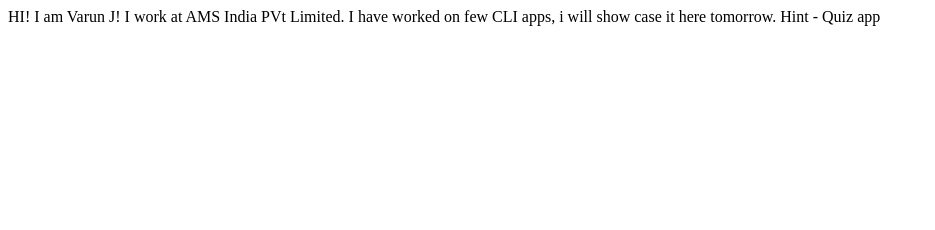
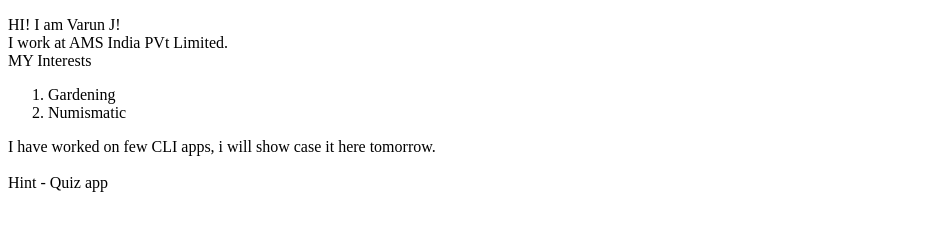
Before and after one commit to varunjram/student-name-site-VJ, a plain HTML site: page index.html in a window 1280 px wide. Shown: the whole page, without its empty margins (0-935 px from the left). Drawn offline with Linux system fonts and the light colour scheme.

Commit message:
code&Docs
Updated Code and added some personal details

```diff
--- a/index.html
+++ b/index.html
@@ -7,13 +7,23 @@
     <title>Student Site</title>
 </head>
 <body>
-    HI! I am Varun J!
+    <p>
+        HI! I am Varun J! <br>
 
-   I work at AMS India PVt Limited.
+   I work at AMS India PVt Limited.<br>
 
-   I have worked on few CLI apps, i will show case it here tomorrow.
+   MY Interests
+       <ol>
+   <li>Gardening</li>
+   <li>Numismatic</li>
+       </ol>
 
-   Hint - Quiz app
+
+   I have worked on few CLI apps, i will show case it here tomorrow.<br>
+   <br>
+   Hint - Quiz app<br>
+
+    </p>
 
 </body>
 </html>
```
